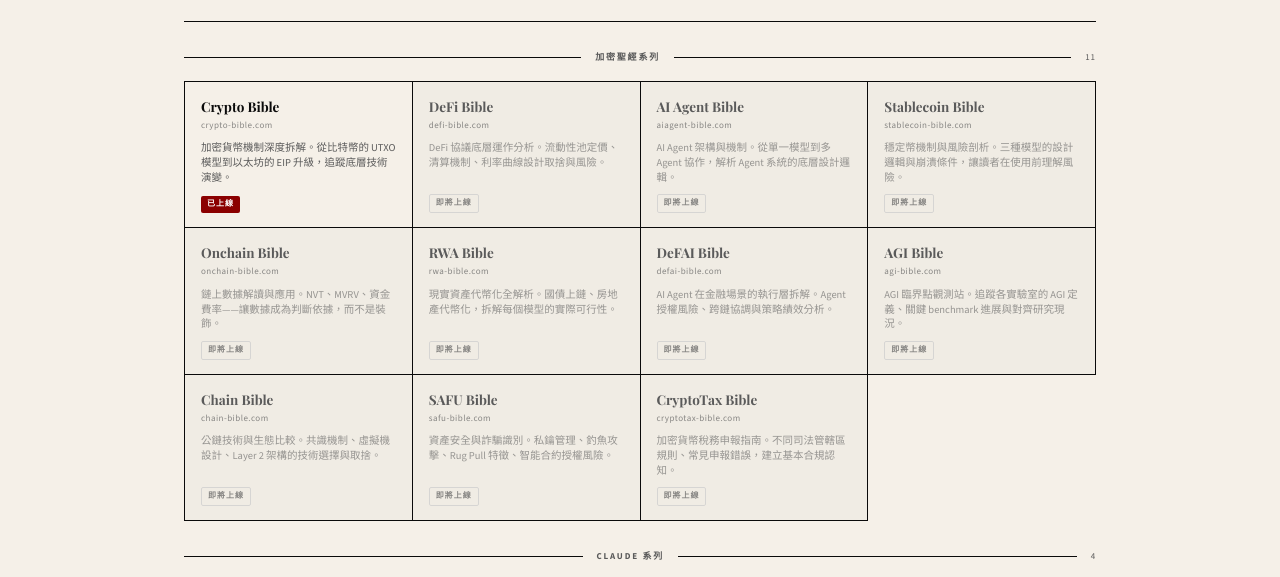
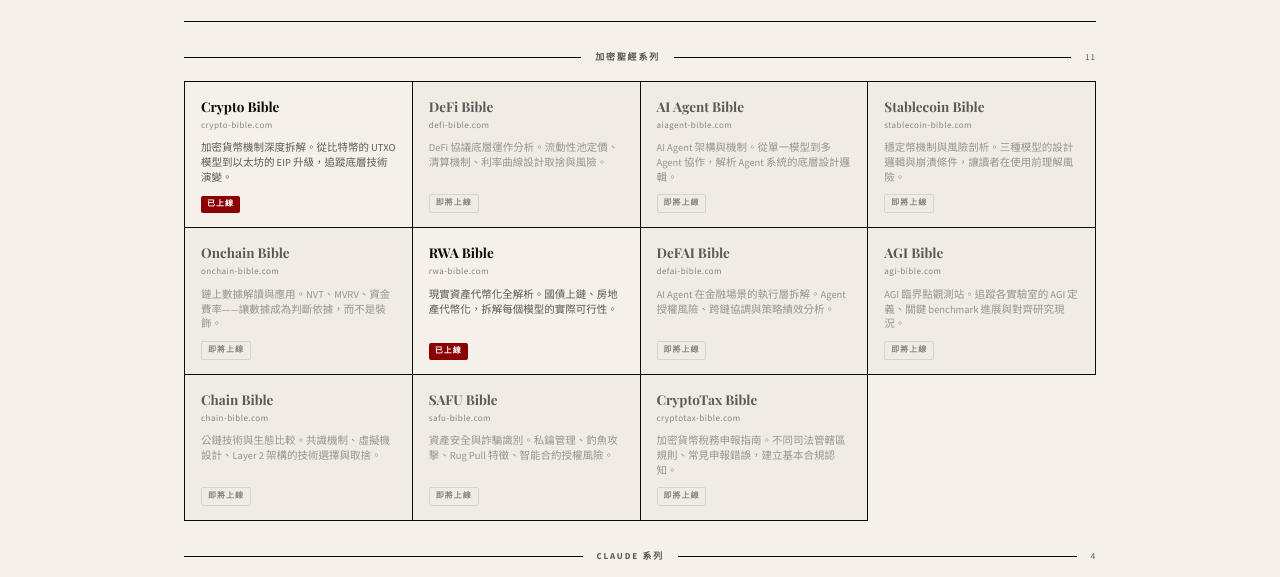
Before and after one commit to tclight2015/bible-network, a plain HTML site: page index.html in a window 1280 px wide. Shown: the part 465-1042 px from the top of the page. Drawn offline with nearby package versions, Linux system fonts and the light colour scheme; a web font is replaced by a local one.

Commit message:
集團頁：RWA Bible 改為已上線（連結開放）
- RWA 卡片 即將上線 → 已上線（badge-live + a 連結）
- href 用 https://www.rwa-bible.com（apex 非 www 尚無 DNS，故用 www）

Co-Authored-By: Claude Opus 4.8 <noreply@anthropic.com>

```diff
--- a/index.html
+++ b/index.html
@@ -606,7 +606,8 @@ footer { background: var(--paper); border-top: 4px solid var(--ink); margin-top:
       <span class="site-card-badge badge-coming"><span class="lc-zh">即將上線</span><span class="lc-en">Coming Soon</span><span class="lc-ja">近日公開</span></span>
     </div>
 
-    <div class="site-card site-card--coming">
+    <div class="site-card site-card--live">
+      <a href="https://www.rwa-bible.com" target="_blank" rel="noopener">
       <div class="site-card-name">RWA Bible</div>
       <div class="site-card-domain">rwa-bible.com</div>
       <div class="site-card-desc">
@@ -614,7 +615,8 @@ footer { background: var(--paper); border-top: 4px solid var(--ink); margin-top:
         <span class="lc-en">Real-world asset tokenization. Treasury bonds on-chain, real estate tokenization — analyzing the viability of each model.</span>
         <span class="lc-ja">リアルワールドアセットのトークン化。国債オンチェーン・不動産トークン化——各モデルの実現可能性を分析。</span>
       </div>
-      <span class="site-card-badge badge-coming"><span class="lc-zh">即將上線</span><span class="lc-en">Coming Soon</span><span class="lc-ja">近日公開</span></span>
+      <span class="site-card-badge badge-live"><span class="lc-zh">已上線</span><span class="lc-en">Live</span><span class="lc-ja">公開中</span></span>
+      </a>
     </div>
 
     <div class="site-card site-card--coming">
```
